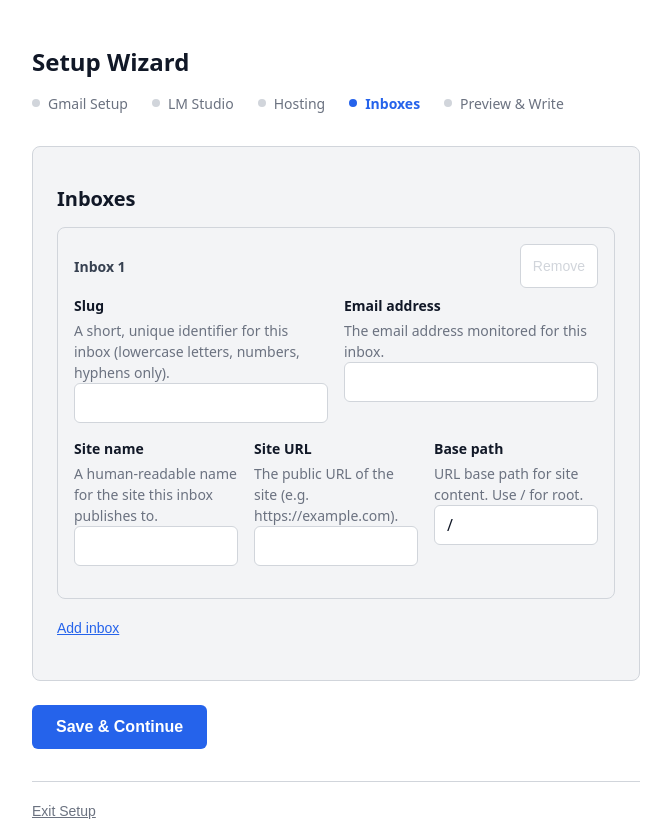
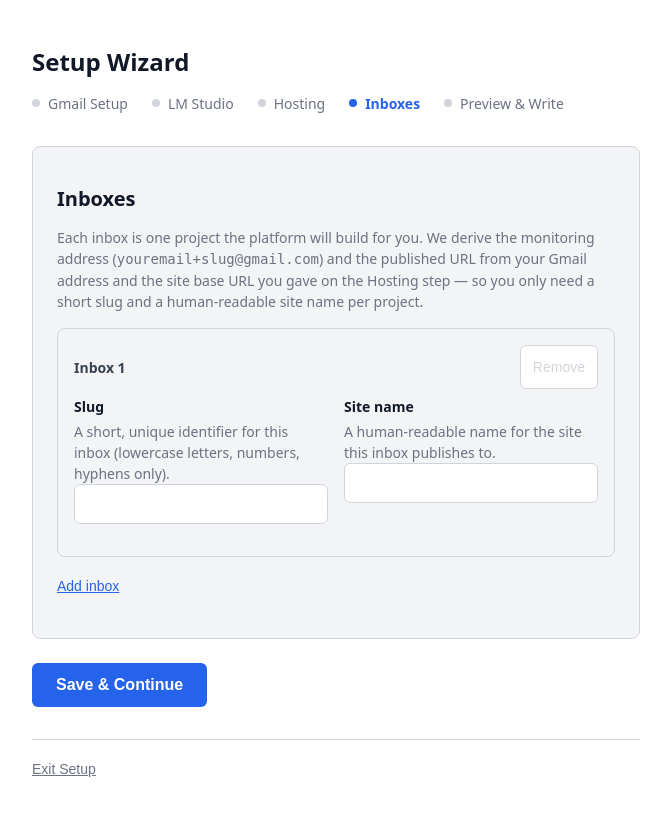
Before and after one commit to sgardoll/mailto-website, a Flask app: page /step/inboxes in a window 1280 px wide. Shown: the top 822 px of the page, without its empty margins (304-975 px from the left). After the commit the page ends 777 px from the top, so only its background shows below. Run offline with Flask 3, Linux system fonts and the light colour scheme; data that the repository does not hold is empty.

Commit message:
feat(03): simplify inboxes step to slug+site_name; derive rest
- Inboxes tab now only asks for slug + site name (one inbox = one project).
- address derived as <gmail_local>+<slug>@<gmail_domain>.
- site_url derived as <site_base_url>/<slug>; site_base as /<slug>/.
- Hosting tab gains a Site base URL field for SiteGround/SSH-SFTP/GitHub Pages.
- For Netlify/Vercel the server fetches the site URL via their REST API using
  the token + site_id/project_id (stdlib urllib, no new deps).
- validate_inboxes drops email/url/base_path rules; build_inboxes now takes
  gmail_address + site_base_url.
- Added tests for provider URL lookup (mocked), derivation, and the new
  site_base_url validation rules (54 passed).
- HOST-07 added; INBOX-01 rewritten to reflect derived fields.

```diff
--- a/setup/server.py
+++ b/setup/server.py
@@ -121,6 +121,30 @@ def validate_form():
         errors = builder.validate_hosting(data)
         next_step = '/step/inboxes'
         if not errors:
+            provider = data.get('hosting_provider', '')
+            if provider == 'netlify':
+                try:
+                    data['site_base_url'] = builder.fetch_netlify_site_url(
+                        data.get('netlify_api_token', '').strip(),
+                        data.get('netlify_site_id', '').strip(),
+                    )
+                except builder.ProviderLookupError as e:
+                    return jsonify({"ok": False, "errors": [{
+                        "field": "netlify_site_id",
+                        "message": f"Could not fetch site URL from Netlify: {e}",
+                    }]}), 400
+            elif provider == 'vercel':
+                try:
+                    data['site_base_url'] = builder.fetch_vercel_project_url(
+                        data.get('vercel_api_token', '').strip(),
+                        data.get('vercel_project_id', '').strip(),
+                    )
+                except builder.ProviderLookupError as e:
+                    return jsonify({"ok": False, "errors": [{
+                        "field": "vercel_project_id",
+                        "message": f"Could not fetch project URL from Vercel: {e}",
+                    }]}), 400
+
             hosting_data = builder.build_hosting(data)
             _wizard_state.update(hosting_data)
             return jsonify({"ok": True, "next_step": next_step})
@@ -129,7 +153,19 @@ def validate_form():
         errors = builder.validate_inboxes(data)
         next_step = '/step/preview'
         if not errors:
-            inboxes_data = builder.build_inboxes(data)
+            gmail_address = _wizard_state.get('gmail_address', '').strip()
+            site_base_url = _wizard_state.get('site_base_url', '').strip()
+            if not gmail_address:
+                return jsonify({"ok": False, "errors": [{
+                    "field": "inboxes",
+                    "message": "Gmail address missing — return to the Gmail step.",
+                }]}), 400
+            if not site_base_url:
+                return jsonify({"ok": False, "errors": [{
+                    "field": "inboxes",
+                    "message": "Site base URL missing — return to the Hosting step.",
+                }]}), 400
+            inboxes_data = builder.build_inboxes(data, gmail_address, site_base_url)
             _wizard_state.update(inboxes_data)
             return jsonify({"ok": True, "next_step": next_step})
 
--- a/setup/static/wizard.js
+++ b/setup/static/wizard.js
@@ -426,9 +426,11 @@
         }
 
         showProvider(select.value);
+        toggleSiteBaseUrl();
 
         select.addEventListener('change', function() {
             showProvider(this.value);
+            toggleSiteBaseUrl();
         });
 
         // Validation rules
@@ -497,6 +499,15 @@
         // GitHub Pages validations
         attachFieldValidation('gh-pages-branch', ruleRequired('Target branch is required'));
 
+        // Site base URL validation (only when manual — SSH/GitHub Pages)
+        attachFieldValidation('site-base-url', function(input) {
+            if (!siteBaseUrlIsManual(select.value)) return '';
+            var v = input.value.trim();
+            if (!v) return 'Site base URL is required';
+            if (!/^https?:\/\//i.test(v)) return 'Enter a valid URL (e.g. https://example.com)';
+            return '';
+        });
+
         // -- Form submit ---------------------------------------------------------
         function validateVisibleProvider() {
             var provider = select.value;
@@ -550,7 +561,31 @@
                 } else { clearFieldError('gh-pages-branch'); }
             }
 
+            if (siteBaseUrlIsManual(provider)) {
+                var baseInput = document.getElementById('site-base-url');
+                var baseVal = baseInput ? baseInput.value.trim() : '';
+                if (!baseVal) {
+                    showFieldError('site-base-url', 'Site base URL is required'); errors.push(1);
+                } else if (!/^https?:\/\//i.test(baseVal)) {
+                    showFieldError('site-base-url', 'Enter a valid URL (e.g. https://example.com)'); errors.push(1);
+                } else { clearFieldError('site-base-url'); }
+            } else {
+                clearFieldError('site-base-url');
+            }
+
             return errors.length === 0;
+        }
+
+        function siteBaseUrlIsManual(provider) {
+            return provider === 'siteground' || provider === 'ssh_sftp' || provider === 'github_pages';
+        }
+
+        function toggleSiteBaseUrl() {
+            var group = document.getElementById('site-base-url-group');
+            if (!group) return;
+            var show = siteBaseUrlIsManual(select.value);
+            group.hidden = !show;
+            group.setAttribute('aria-hidden', show ? 'false' : 'true');
         }
 
         function buildHostingPayload() {
@@ -573,6 +608,11 @@
                 payload['vercel_project_id'] = document.getElementById('vercel-project-id').value.trim();
             } else if (provider === 'github_pages') {
                 payload['gh_pages_branch'] = document.getElementById('gh-pages-branch').value.trim();
+            }
+
+            if (siteBaseUrlIsManual(provider)) {
+                var base = document.getElementById('site-base-url');
+                if (base) payload['site_base_url'] = base.value.trim();
             }
 
             return payload;
@@ -711,17 +751,6 @@
             return true;
         }
 
-        function validateEmailInput(input) {
-            var span = input.closest('.field-group').querySelector('.error');
-            var val = input.value.trim();
-            if (!val || input.validity.typeMismatch || !val.includes('@')) {
-                showErrSpan(span, input, 'Enter a valid email address');
-                return false;
-            }
-            clearErrSpan(span, input);
-            return true;
-        }
-
         function validateSiteNameInput(input) {
             var span = input.closest('.field-group').querySelector('.error');
             if (!input.value.trim()) {
@@ -732,38 +761,11 @@
             return true;
         }
 
-        function validateSiteUrlInput(input) {
-            var span = input.closest('.field-group').querySelector('.error');
-            var val = input.value.trim();
-            var valid = false;
-            try { new URL(val); valid = true; } catch(e) {}
-            if (!valid) {
-                showErrSpan(span, input, 'Enter a valid URL (e.g. https://example.com)');
-                return false;
-            }
-            clearErrSpan(span, input);
-            return true;
-        }
-
-        function validateBasePathInput(input) {
-            var span = input.closest('.field-group').querySelector('.error');
-            var val = input.value.trim();
-            if (!val || val[0] !== '/') {
-                showErrSpan(span, input, 'Base path must start with /');
-                return false;
-            }
-            clearErrSpan(span, input);
-            return true;
-        }
-
         // -- Attach validation to a row's inputs ----------------------------
 
         function attachRowValidation(row) {
             var slugInput = row.querySelector('.inbox-slug');
-            var emailInput = row.querySelector('.inbox-email');
             var siteNameInput = row.querySelector('.inbox-site-name');
-            var siteUrlInput = row.querySelector('.inbox-site-url');
-            var basePathInput = row.querySelector('.inbox-base-path');
 
             function makeTouched(input, validator) {
                 var touched = false;
@@ -781,10 +783,7 @@
             }
 
             if (slugInput) makeTouched(slugInput, validateSlugInput);
-            if (emailInput) makeTouched(emailInput, validateEmailInput);
             if (siteNameInput) makeTouched(siteNameInput, validateSiteNameInput);
-            if (siteUrlInput) makeTouched(siteUrlInput, validateSiteUrlInput);
-            if (basePathInput) makeTouched(basePathInput, validateBasePathInput);
         }
 
         // -- Clone and add new row ------------------------------------------
@@ -808,10 +807,7 @@
             // Assign IDs and aria-describedby to each input
             var fields = [
                 {cls: 'inbox-slug', base: 'inbox-slug-' + n},
-                {cls: 'inbox-email', base: 'inbox-email-' + n},
                 {cls: 'inbox-site-name', base: 'inbox-site-name-' + n},
-                {cls: 'inbox-site-url', base: 'inbox-site-url-' + n},
-                {cls: 'inbox-base-path', base: 'inbox-base-path-' + n},
             ];
             fields.forEach(function(f) {
                 var input = row.querySelector('.' + f.cls);
@@ -864,14 +860,10 @@
             var ok = true;
             inboxesList.querySelectorAll('.inbox-row').forEach(function(row) {
                 var s = validateSlugInput(row.querySelector('.inbox-slug'));
-                var e = validateEmailInput(row.querySelector('.inbox-email'));
                 var n = validateSiteNameInput(row.querySelector('.inbox-site-name'));
-                var u = validateSiteUrlInput(row.querySelector('.inbox-site-url'));
-                var b = validateBasePathInput(row.querySelector('.inbox-base-path'));
-                if (!s || !e || !n || !u || !b) ok = false;
+                if (!s || !n) ok = false;
             });
             validateAllSlugs();
-            // Check if any slug still has error after uniqueness check
             if (inboxesList.querySelectorAll('.inbox-slug[aria-invalid="true"]').length > 0) ok = false;
             return ok;
         }
@@ -881,10 +873,7 @@
             inboxesList.querySelectorAll('.inbox-row').forEach(function(row) {
                 inboxes.push({
                     slug: row.querySelector('.inbox-slug').value.trim(),
-                    email: row.querySelector('.inbox-email').value.trim(),
                     site_name: row.querySelector('.inbox-site-name').value.trim(),
-                    site_url: row.querySelector('.inbox-site-url').value.trim(),
-                    base_path: row.querySelector('.inbox-base-path').value.trim(),
                 });
             });
             return {step: 'inboxes', inboxes: inboxes};
@@ -921,10 +910,7 @@
                                     if (row) {
                                         var clsMap = {
                                             inbox_slug: '.inbox-slug',
-                                            inbox_email: '.inbox-email',
                                             inbox_site_name: '.inbox-site-name',
-                                            inbox_site_url: '.inbox-site-url',
-                                            inbox_base_path: '.inbox-base-path',
                                         };
                                         var cls = clsMap[err.field];
                                         if (cls) {
--- a/setup/templates/inboxes.html
+++ b/setup/templates/inboxes.html
@@ -31,6 +31,13 @@
     <section class="form-section" aria-labelledby="inboxes-heading">
         <h2 id="inboxes-heading">Inboxes</h2>
 
+        <p class="help-text" style="margin-bottom: 1rem;">
+            Each inbox is one project the platform will build for you. We derive the monitoring address
+            (<code>youremail+slug@gmail.com</code>) and the published URL from your Gmail address and the
+            site base URL you gave on the Hosting step — so you only need a short slug and a human-readable
+            site name per project.
+        </p>
+
         <!-- Hidden template for JS cloning (not rendered by browser) -->
         <template id="inbox-row-template">
             <div class="inbox-row">
@@ -49,40 +56,11 @@
                         <span class="error" hidden aria-live="polite"></span>
                     </div>
                     <div class="field-group">
-                        <label>Email address</label>
-                        <small class="help-text">The email address monitored for this inbox.</small>
-                        <div class="field-row">
-                            <input type="email" class="inbox-email" name="inbox_email[]"
-                                   autocomplete="off" aria-describedby="" aria-invalid="false" />
-                        </div>
-                        <span class="error" hidden aria-live="polite"></span>
-                    </div>
-                </div>
-                <div class="field-row-thirds">
-                    <div class="field-group">
                         <label>Site name</label>
                         <small class="help-text">A human-readable name for the site this inbox publishes to.</small>
                         <div class="field-row">
                             <input type="text" class="inbox-site-name" name="inbox_site_name[]"
                                    aria-describedby="" aria-invalid="false" />
-                        </div>
-                        <span class="error" hidden aria-live="polite"></span>
-                    </div>
-                    <div class="field-group">
-                        <label>Site URL</label>
-                        <small class="help-text">The public URL of the site (e.g. https://example.com).</small>
-                        <div class="field-row">
-                            <input type="url" class="inbox-site-url" name="inbox_site_url[]"
-                                   aria-describedby="" aria-invalid="false" />
-                        </div>
-                        <span class="error" hidden aria-live="polite"></span>
-                    </div>
-                    <div class="field-group">
-                        <label>Base path</label>
-                        <small class="help-text">URL base path for site content. Use / for root.</small>
-                        <div class="field-row">
-                            <input type="text" class="inbox-base-path" name="inbox_base_path[]"
-                                   value="/" aria-describedby="" aria-invalid="false" />
                         </div>
                         <span class="error" hidden aria-live="polite"></span>
                     </div>
@@ -108,17 +86,6 @@
                         <span id="inbox-slug-1-error" class="error" hidden aria-live="polite"></span>
                     </div>
                     <div class="field-group">
-                        <label for="inbox-email-1">Email address</label>
-                        <small id="inbox-email-1-help" class="help-text">The email address monitored for this inbox.</small>
-                        <div class="field-row">
-                            <input type="email" id="inbox-email-1" class="inbox-email" name="inbox_email[]"
-                                   autocomplete="off" aria-describedby="inbox-email-1-help inbox-email-1-error" aria-invalid="false" />
-                        </div>
-                        <span id="inbox-email-1-error" class="error" hidden aria-live="polite"></span>
-                    </div>
-                </div>
-                <div class="field-row-thirds">
-                    <div class="field-group">
                         <label for="inbox-site-name-1">Site name</label>
                         <small id="inbox-site-name-1-help" class="help-text">A human-readable name for the site this inbox publishes to.</small>
                         <div class="field-row">
@@ -126,24 +93,6 @@
                                    aria-describedby="inbox-site-name-1-help inbox-site-name-1-error" aria-invalid="false" />
                         </div>
                         <span id="inbox-site-name-1-error" class="error" hidden aria-live="polite"></span>
-                    </div>
-                    <div class="field-group">
-                        <label for="inbox-site-url-1">Site URL</label>
-                        <small id="inbox-site-url-1-help" class="help-text">The public URL of the site (e.g. https://example.com).</small>
-                        <div class="field-row">
-                            <input type="url" id="inbox-site-url-1" class="inbox-site-url" name="inbox_site_url[]"
-                                   aria-describedby="inbox-site-url-1-help inbox-site-url-1-error" aria-invalid="false" />
-                        </div>
-                        <span id="inbox-site-url-1-error" class="error" hidden aria-live="polite"></span>
-                    </div>
-                    <div class="field-group">
-                        <label for="inbox-base-path-1">Base path</label>
-                        <small id="inbox-base-path-1-help" class="help-text">URL base path for site content. Use / for root.</small>
-                        <div class="field-row">
-                            <input type="text" id="inbox-base-path-1" class="inbox-base-path" name="inbox_base_path[]"
-                                   value="/" aria-describedby="inbox-base-path-1-help inbox-base-path-1-error" aria-invalid="false" />
-                        </div>
-                        <span id="inbox-base-path-1-error" class="error" hidden aria-live="polite"></span>
                     </div>
                 </div>
             </div>
```
Also changed, not shown: setup/builder.py (+85 -22 lines), setup/templates/hosting.html (+12 -0 lines), setup/tests/test_builder.py (+94 -33 lines), .planning/REQUIREMENTS.md (added).
